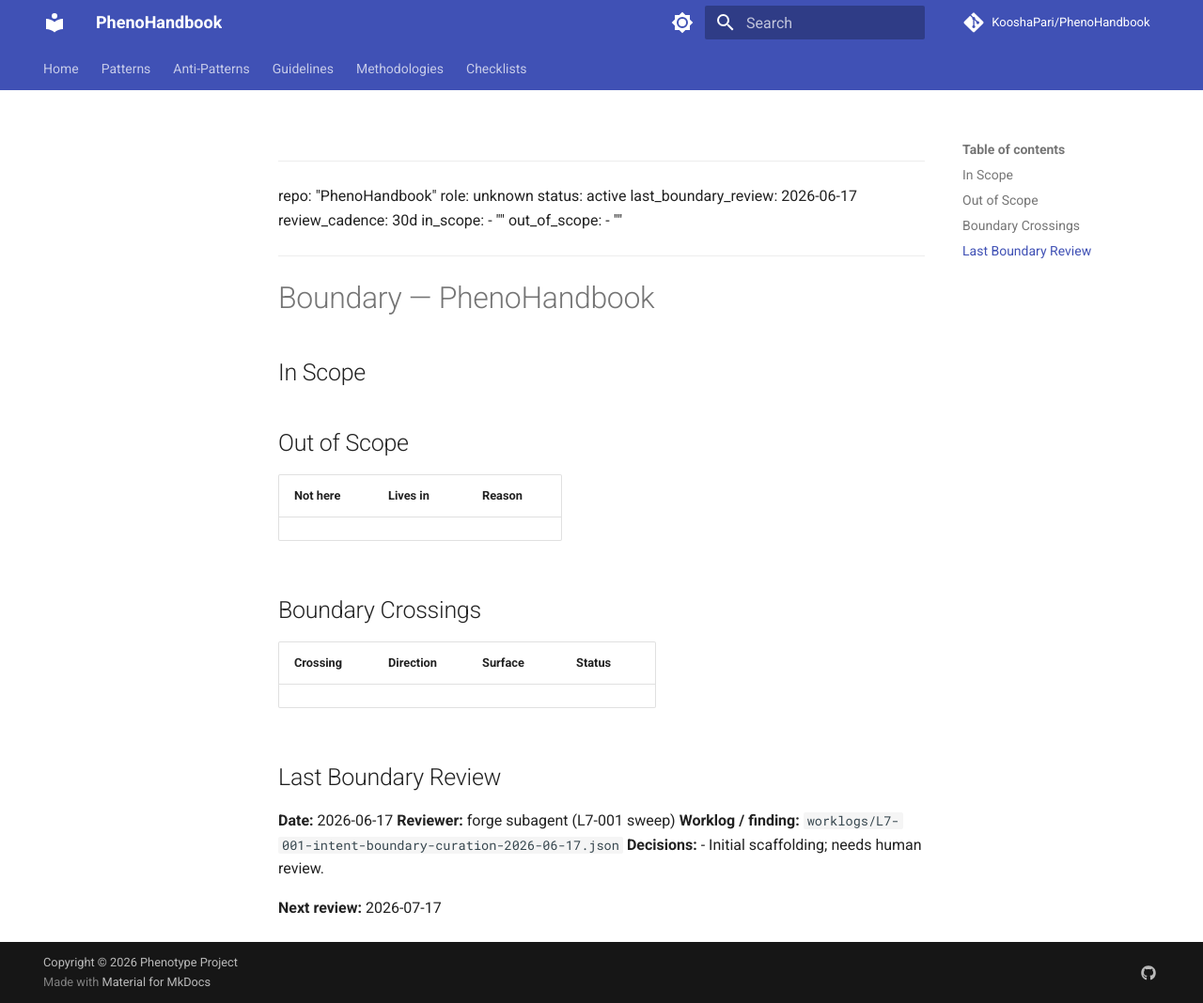
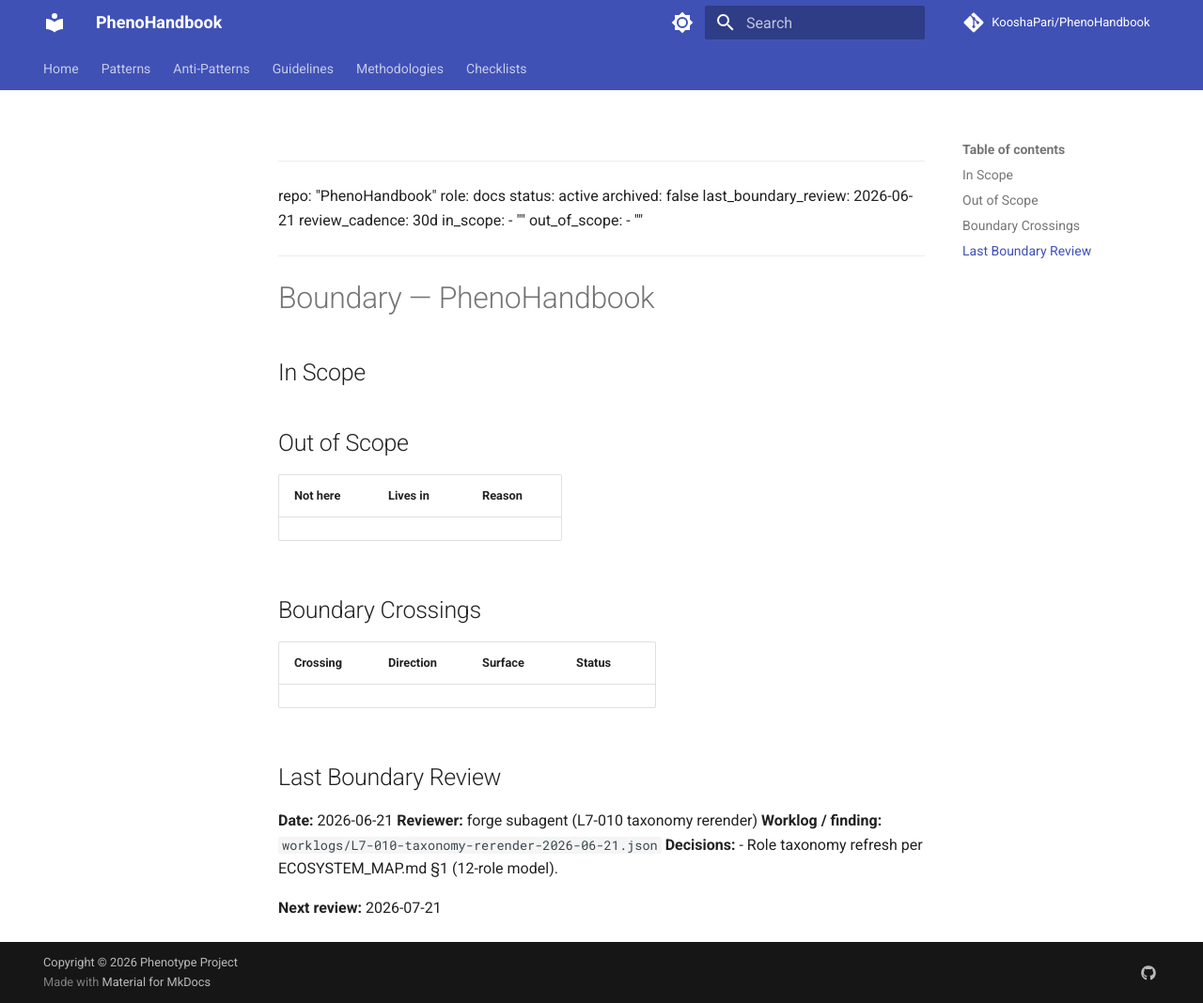
Before and after one commit to KooshaPari/PhenoHandbook, an MkDocs documentation site: the page built from docs/boundary/PhenoHandbook.md, in a window 1280 px wide and 1068 px high. Shown: the whole window at 94% size. Built offline with MkDocs 1.6.1 and Material for MkDocs 9.7.7, drawn with Linux system fonts in a browser that asks for light colours; comment, search, counter and statistics services are not loaded; the version menu is left out.

Commit message:
docs(boundary): capture boundary + intent WIP 2026-07-15
Local working-tree changes captured as a single commit.

  * docs/boundary/PhenoHandbook.md
  * docs/intent/PhenoHandbook.md

Refs: sweep 2026-07-15

```diff
--- a/docs/boundary/PhenoHandbook.md
+++ b/docs/boundary/PhenoHandbook.md
@@ -1,15 +1,16 @@
 <!--
-propagated-from: KooshaPari/phenotype-registry @ chore/l7-001-curation-snapshot
-date: 2026-06-17
-source-commit: a1aa44660
+propagated-from: KooshaPari/phenotype-registry @ chore/l7-010-taxonomy-rerender
+date: 2026-06-21
+source-commit: 2026-06-21-rerender
 do-not-edit-locally: regenerate via scripts/propagate-intent-to-repos.py
                      or update in the source-of-truth registry repo
 -->
 ---
 repo: "PhenoHandbook"
-role: unknown
+role: docs
 status: active
-last_boundary_review: 2026-06-17
+archived: false
+last_boundary_review: 2026-06-21
 review_cadence: 30d
 in_scope:
   - "<to be filled>"
@@ -33,14 +34,14 @@ out_of_scope:
 
 | Crossing | Direction | Surface | Status |
 | -------- | --------- | ------- | ------ |
-| <capability or interface> | <this-repo→other\|other→this-repo> | <Trait / HTTP / CLI / file / event> | <green\|amber\|red> |
+| <capability or interface> | <this-repo→other or other→this-repo> | <Trait / HTTP / CLI / file / event> | <green or amber or red> |
 
 ## Last Boundary Review
 
-**Date:** 2026-06-17
-**Reviewer:** forge subagent (L7-001 sweep)
-**Worklog / finding:** `worklogs/L7-001-intent-boundary-curation-2026-06-17.json`
+**Date:** 2026-06-21
+**Reviewer:** forge subagent (L7-010 taxonomy rerender)
+**Worklog / finding:** `worklogs/L7-010-taxonomy-rerender-2026-06-21.json`
 **Decisions:**
-- Initial scaffolding; needs human review.
+- Role taxonomy refresh per ECOSYSTEM_MAP.md §1 (12-role model).
 
-**Next review:** 2026-07-17
+**Next review:** 2026-07-21
```
Also changed, not shown: SSOT.md (added, +22 -0 lines), cliff.toml (added, +22 -0 lines), deny.toml (added, +50 -0 lines), docs/intent/PhenoHandbook.md (+8 -5 lines), llms.txt (added, +20 -0 lines), 1 other file.
